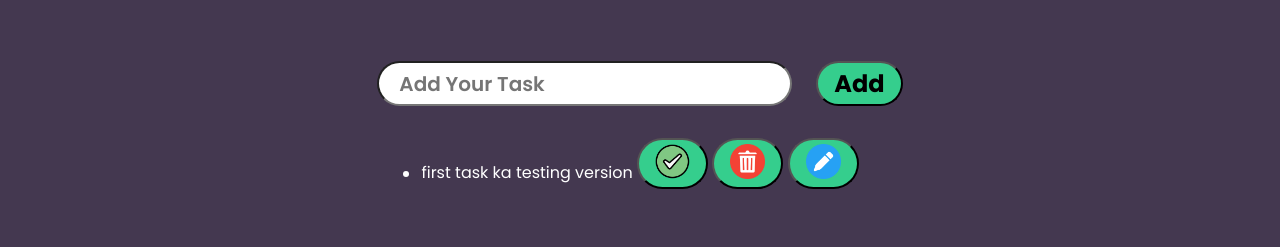
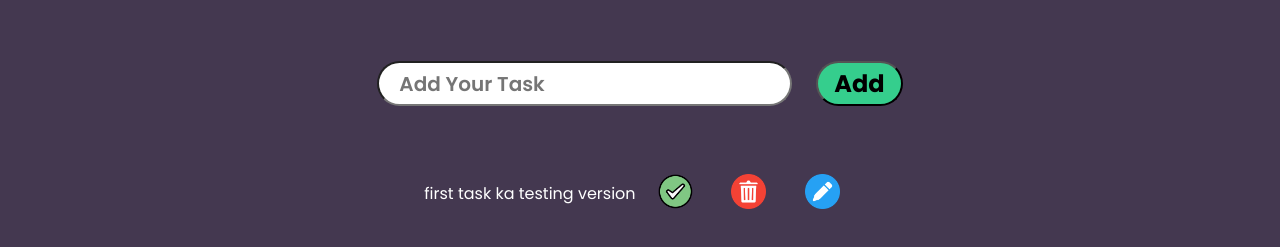
Before and after one commit to enayat-ali/Tasktrack, a plain HTML site: page index.html in a window 1280 px wide. Shown: the part 51-298 px from the top of the page. Drawn offline with Linux system fonts and the light colour scheme.

Commit message:
update style.css

```diff
--- a/style.css
+++ b/style.css
@@ -40,19 +40,21 @@ body{
 .allTask{
   display: flex;
   justify-content: center;
+  margin-top: 4rem;
 }
 
-.allTask ul{
+.allTask ul li{
   color: white;
   display:flex ;
-  padding: 2rem;
-  gap: 0.8rem;
+  padding: rem;
+  gap: 0.4rem;
   align-items: center;
 }
 
 .btn{
   padding: 0.2rem 1rem;
-  background-color: #35ce8d;
+  background: none;
+  border: none;
   font-size: 12px;
   font-weight: 700;
   border-radius: 30px;
```
